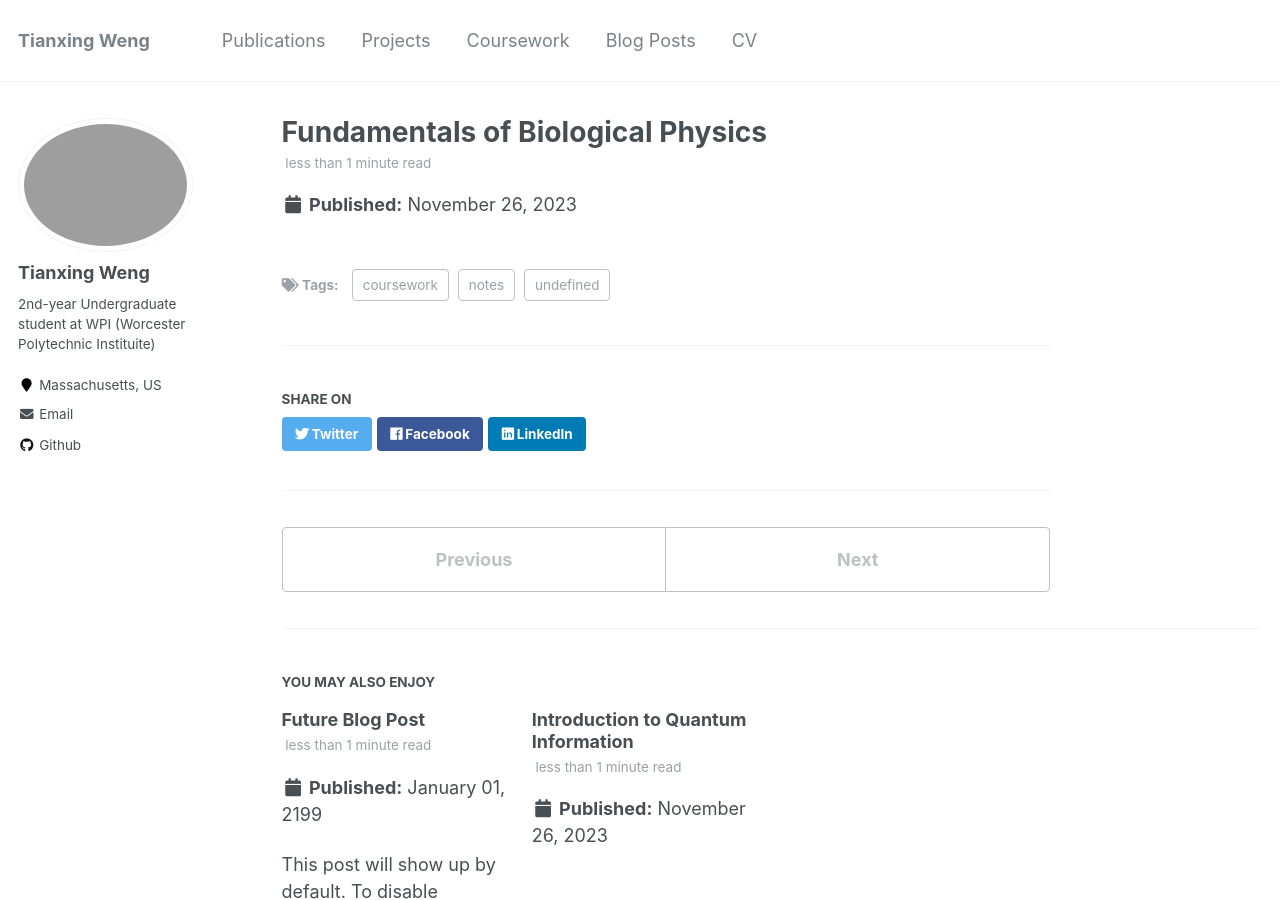
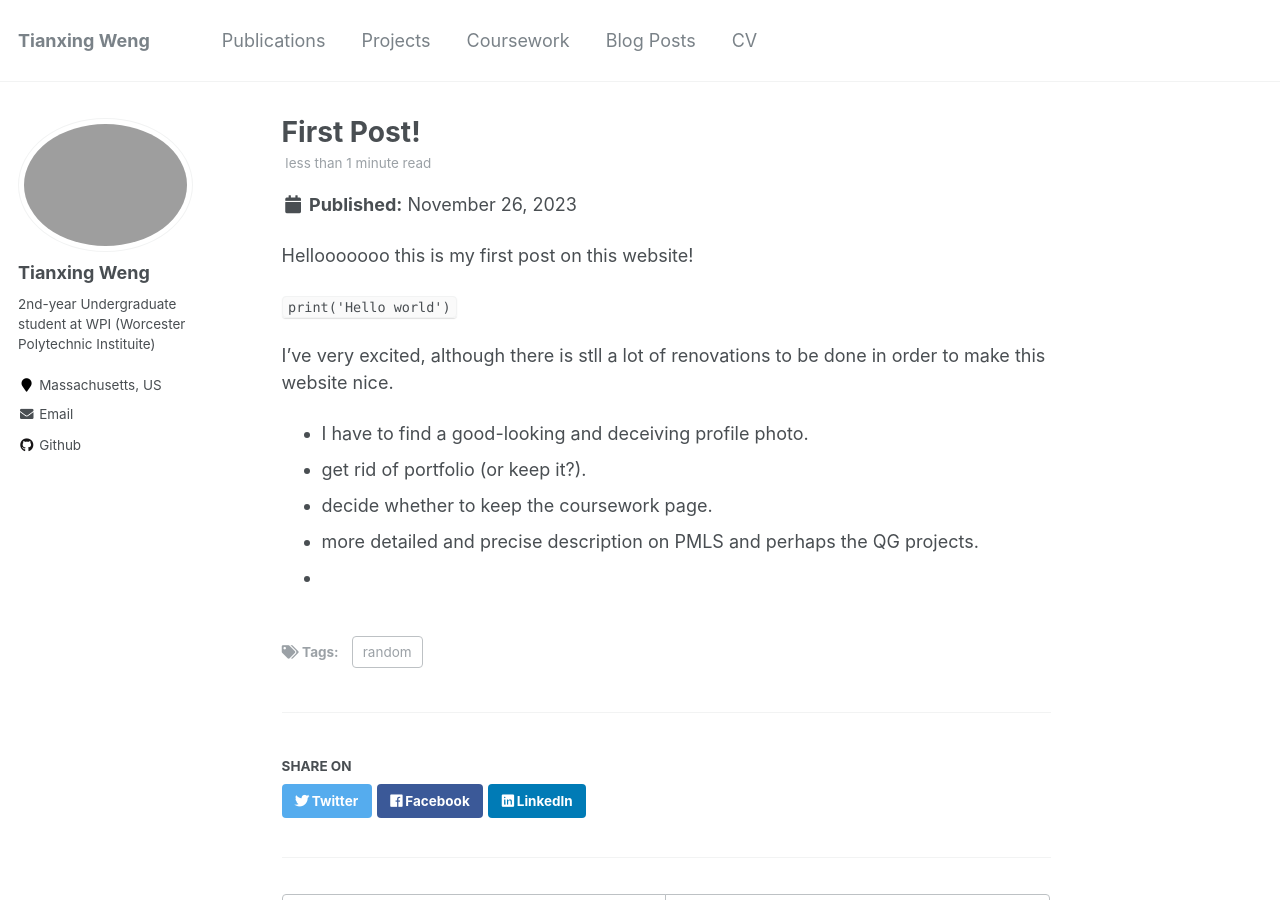
Before and after one commit to Daniel-Tianxing-Weng/daniel-tianxing-weng.github.io, a Jekyll site: the page built from _posts/2023-11-26-blog-post.md, in a window 1280 px wide and 900 px high. Built offline with Jekyll 4.4.1, drawn with Linux system fonts in a browser that asks for light colours.

Commit message:
first post

```diff
--- a/_posts/2023-11-26-blog-post-2.md
+++ /dev/null
@@ -1,9 +0,0 @@
----
-title: 'Introduction to Quantum Information'
-date: 2023-11-26
-permalink: /posts/fall23/ph443x/
-tags:
-  - coursework
-  - notes
-  - undefined
----
--- a/_posts/2023-11-26-blog-post.md
+++ b/_posts/2023-11-26-blog-post.md
@@ -1,9 +1,19 @@
 ---
-title: 'Fundamentals of Biological Physics'
+title: 'First Post!'
 date: 2023-11-26
-permalink: /posts/fall23/ph562/
+permalink: /posts/fall23/blog-post-1/
 tags:
-  - coursework
-  - notes
-  - undefined
+  - random
 ---
+
+Hellooooooo this is my first post on this website!
+
+`print('Hello world')`
+
+I've very excited, although there is stll a lot of renovations to be done in order to make this website nice.
+
+- I have to find a good-looking and deceiving profile photo.
+- get rid of portfolio (or keep it?).
+- decide whether to keep the coursework page.
+- more detailed and precise description on PMLS and perhaps the QG projects.
+-
```
Also changed, not shown: _pages/coursework.md (+2 -2 lines), _projects/project-1.md (+2 -4 lines), _projects/project-2.html (deleted, +0 -7 lines).
